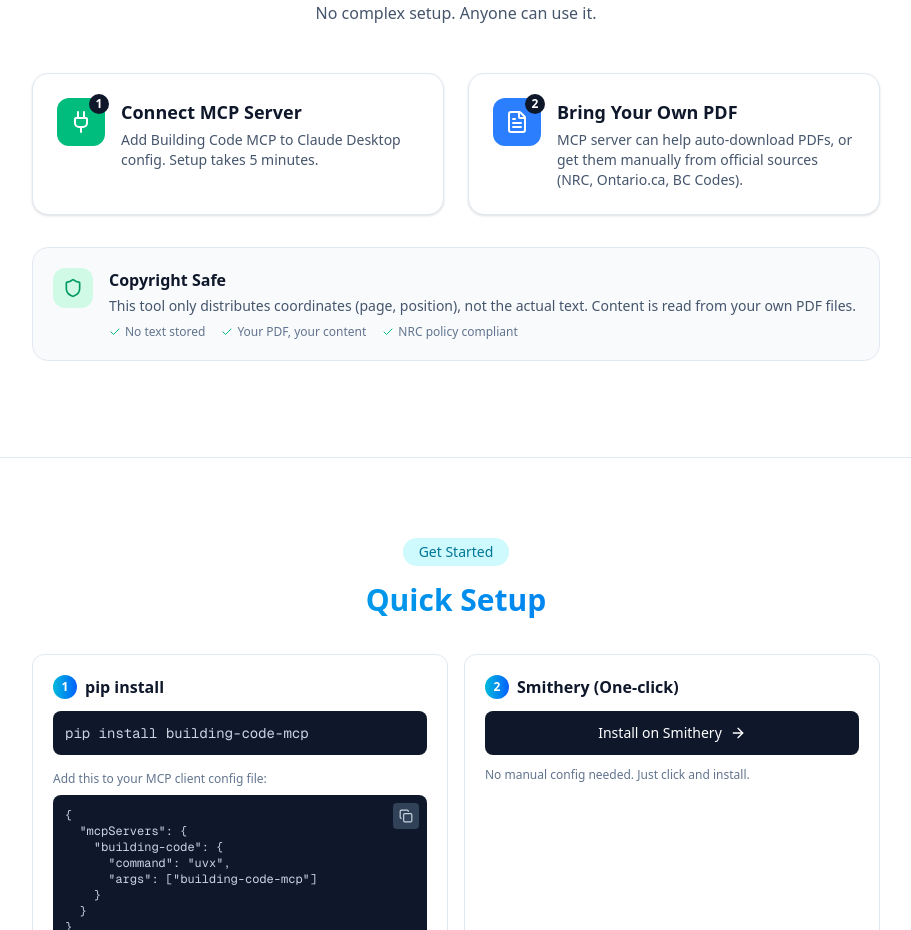
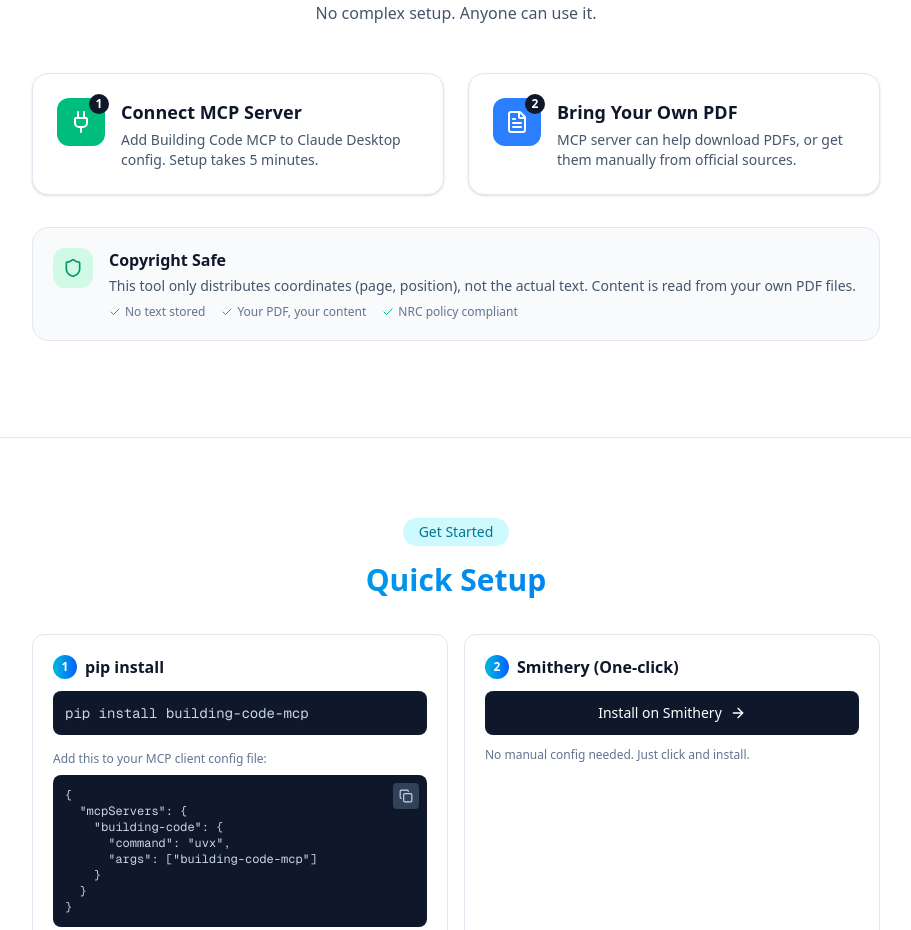
Before and after one commit to DavidCho1999/Canada_building_code_mcp, a Next.js app in the folder website/: page / in a window 1280 px wide. Shown: the part 1000-1930 px from the top of the page, without its empty margins (184-1095 px from the left). Built offline with nearby package versions, Linux system fonts and the light colour scheme.

Commit message:
Simplify PDF download description

```diff
--- a/website/src/components/HowItWorks.tsx
+++ b/website/src/components/HowItWorks.tsx
@@ -15,7 +15,7 @@ const steps = [
     step: 2,
     icon: FileText,
     title: 'Bring Your Own PDF',
-    description: 'MCP server can help auto-download PDFs, or get them manually from official sources (NRC, Ontario.ca, BC Codes).',
+    description: 'MCP server can help download PDFs, or get them manually from official sources.',
     color: 'bg-blue-500',
   },
 ];
```
